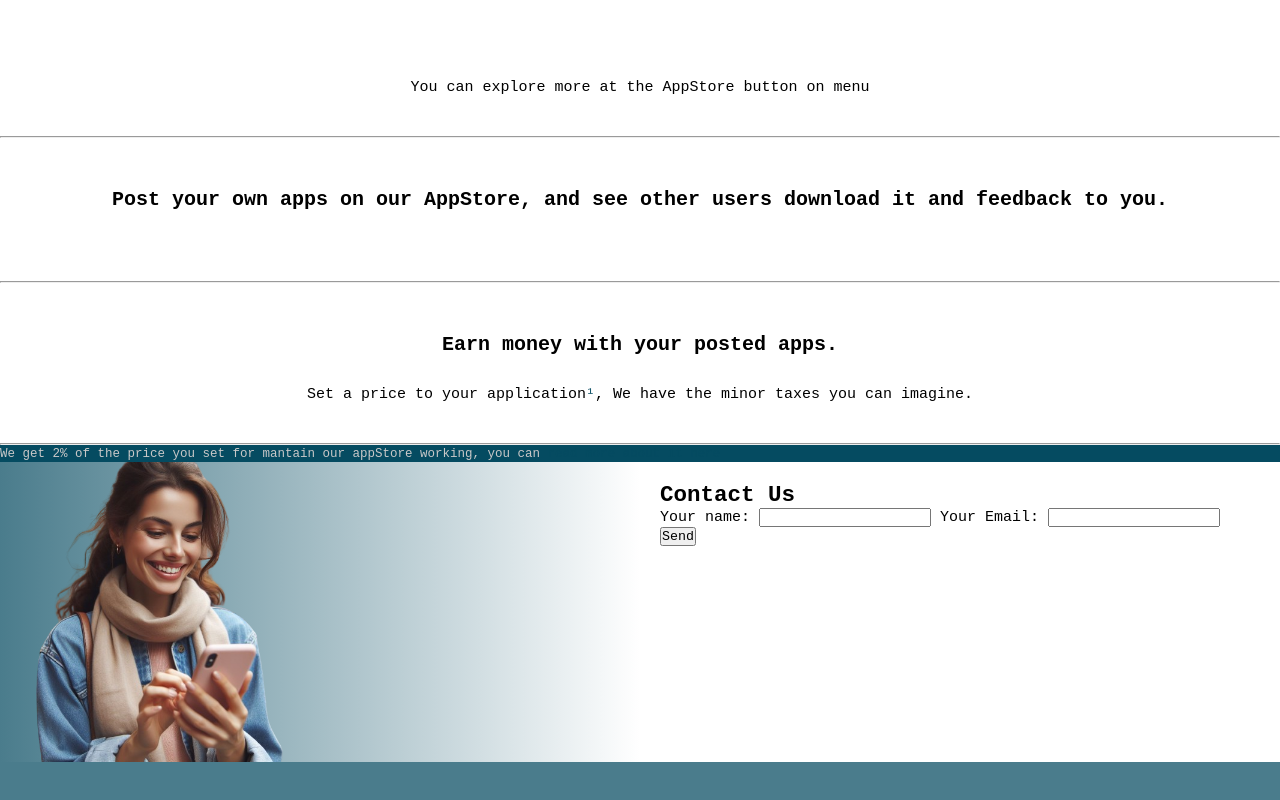
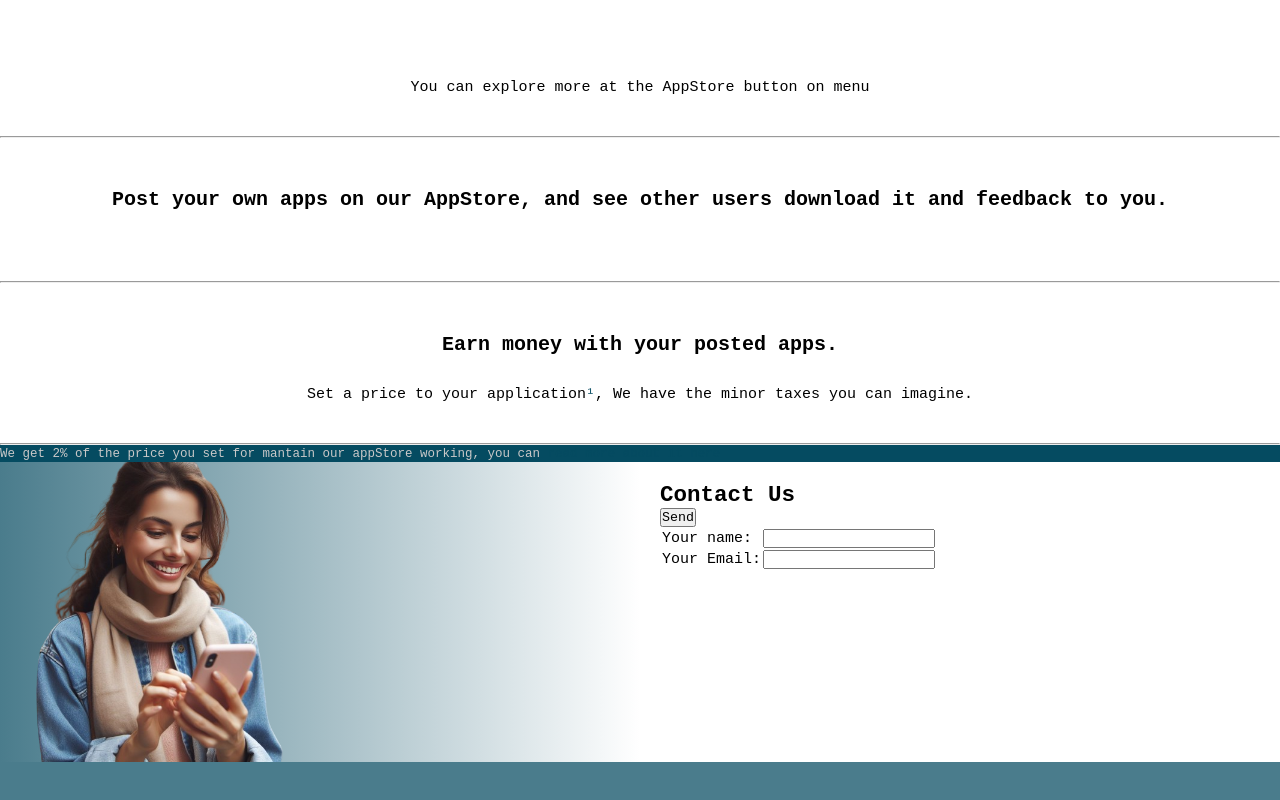
Before and after one commit to NathanSDC/tepia.api, a plain HTML site: page index.html in a window 1280 px wide. Shown: the part 1291-2091 px from the top of the page. Drawn offline with nearby package versions, Linux system fonts and the light colour scheme; no server answers.

Commit message:
Update index

```diff
--- a/index.html
+++ b/index.html
@@ -88,13 +88,23 @@
                 <img src="assets - images/images/OIG4.png" width="300px">
             </section>
             <section>
-                <h2>Contact Us</h2>
                 <form action="" method="post">
-                    <label for="name">Your name:</label>
-                    <input name="name" type="text">
-                    <label for="email">Your Email:</label>
-                    <input name="email" type="email">
-                    <button type="submit">Send</button>
+                    <table>
+                        <thead>
+                            <h2>Contact Us</h2>
+                        </thead>
+                        <tbody>
+                            <tr>
+                                <td><label for="name">Your name:</label></td>
+                                <td><input name="name" type="text"></td>
+                            </tr>
+                            <tr>
+                                <td><label for="email">Your Email:</label></td>
+                                <td><input name="email" type="email"></td>
+                            </tr>
+                            <tr><button type="submit">Send</button></tr>
+                        </tbody>
+                    </table>
                 </form>
             </section>
         </section>
```
Also changed, not shown: manifest.webmanifest.
